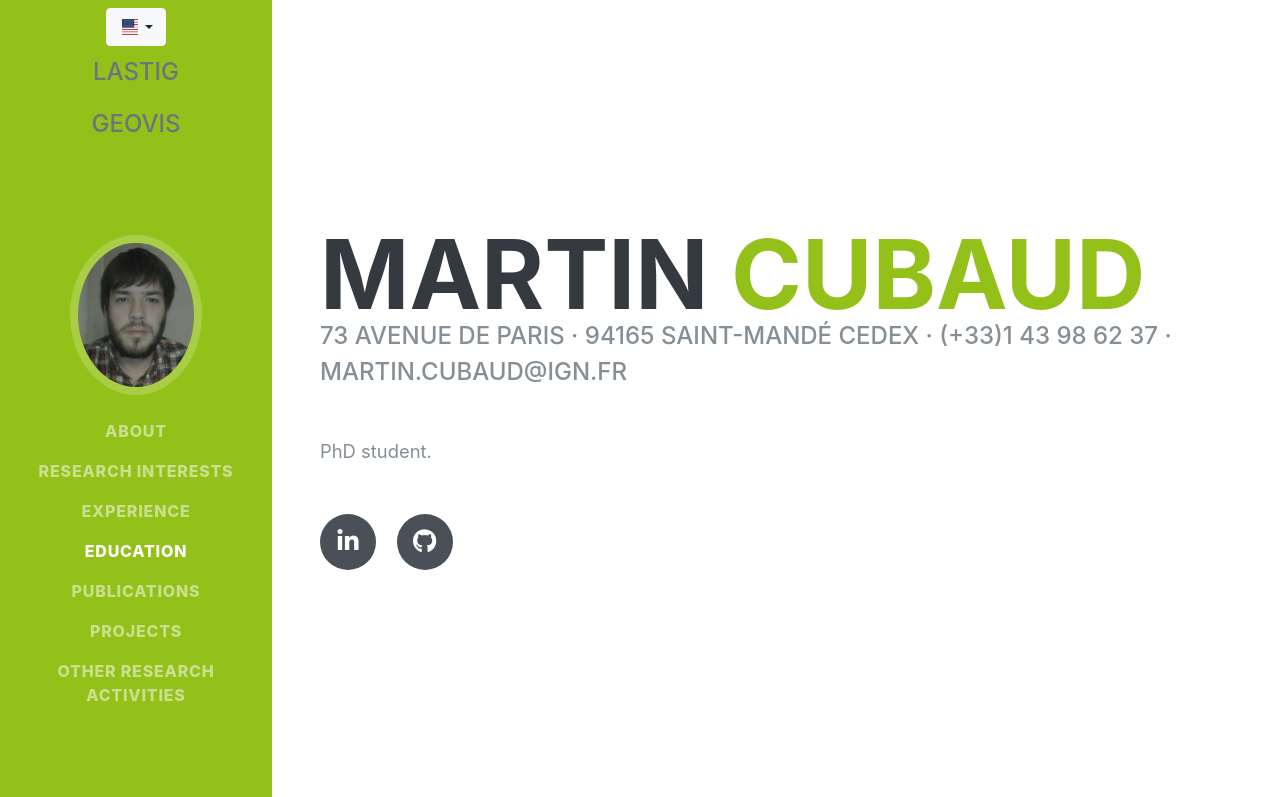
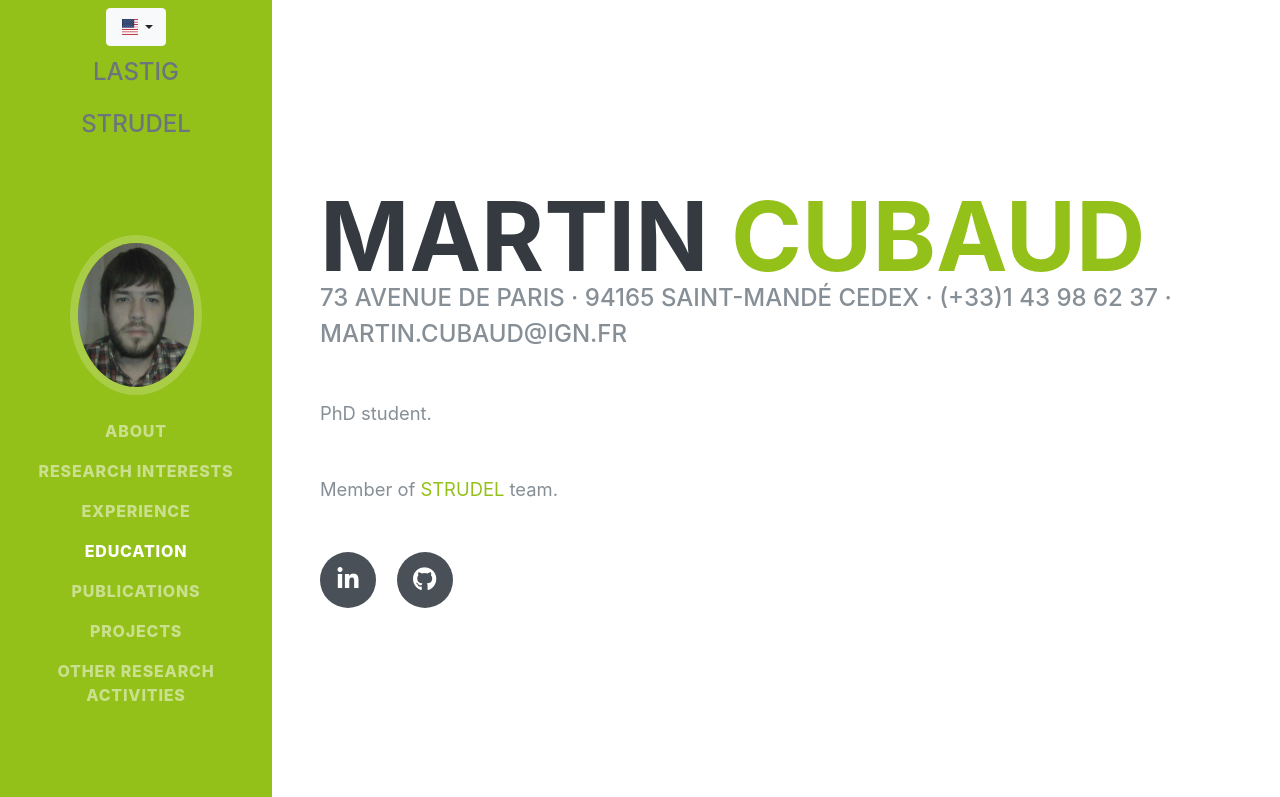
Before and after one commit to umrlastig/martin-cubaud, a plain HTML site: page index.html in a window 1280 px wide. Shown: the top 797 px of the page. Drawn offline with nearby package versions, Linux system fonts and the light colour scheme; a web font is replaced by a local one.

Commit message:
Update index.html

```diff
--- a/index.html
+++ b/index.html
@@ -41,7 +41,7 @@
       <option data-content='<span class="flag-icon flag-icon-fr"></span>'>Français</option>
     </select>
     <a class="nav-link text-muted subheading" href="/website">LASTIG</a>
-    <a class="nav-link text-muted subheading" href="/geovis">GEOVIS</a>
+    <a class="nav-link text-muted subheading" href="/strudel">STRUDEL</a>
     <a class="navbar-brand js-scroll-trigger" href="#page-top">
       <span class="d-block d-lg-none">Guillaume Touya</span>
       <span class="d-none d-lg-block">
@@ -100,6 +100,9 @@
           <a>mart<!--anti@spam.fr!-->in.cubaud@ign.fr</a>
         </div>
         <p class="lead mb-5 lang-en">PhD student.</p>
+	<p class="lead mb-5 lang-en">Member of <a href="https://www.umr-lastig.fr/strudel/">STRUDEL</a> team.</p>
+	<p class="lead mb-5 lang-fr">Doctorant.</p>
+	<p class="lead mb-5 lang-fr">Membre de l'équipe <a href="https://www.umr-lastig.fr/strudel/">STRUDEL</a>.</p>
         <div class="social-icons">
           <a href="https://www.linkedin.com/in/martin-cubaud-43241b202">
             <i class="fab fa-linkedin-in"></i>
```
